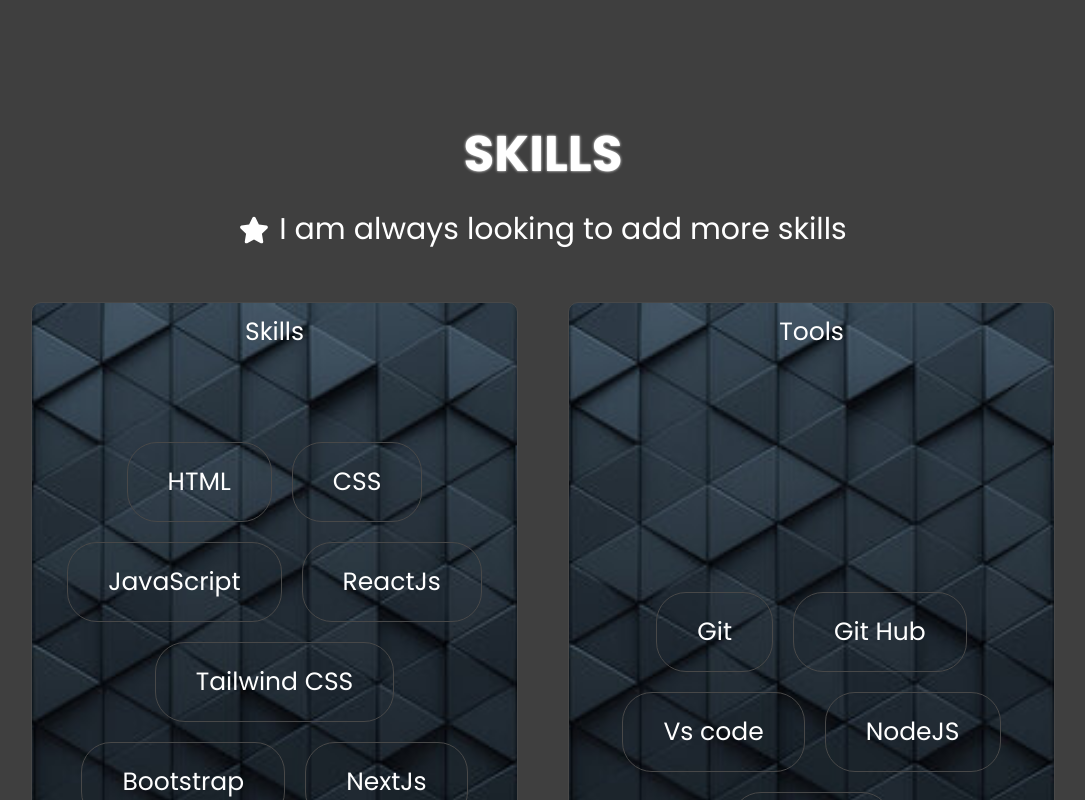
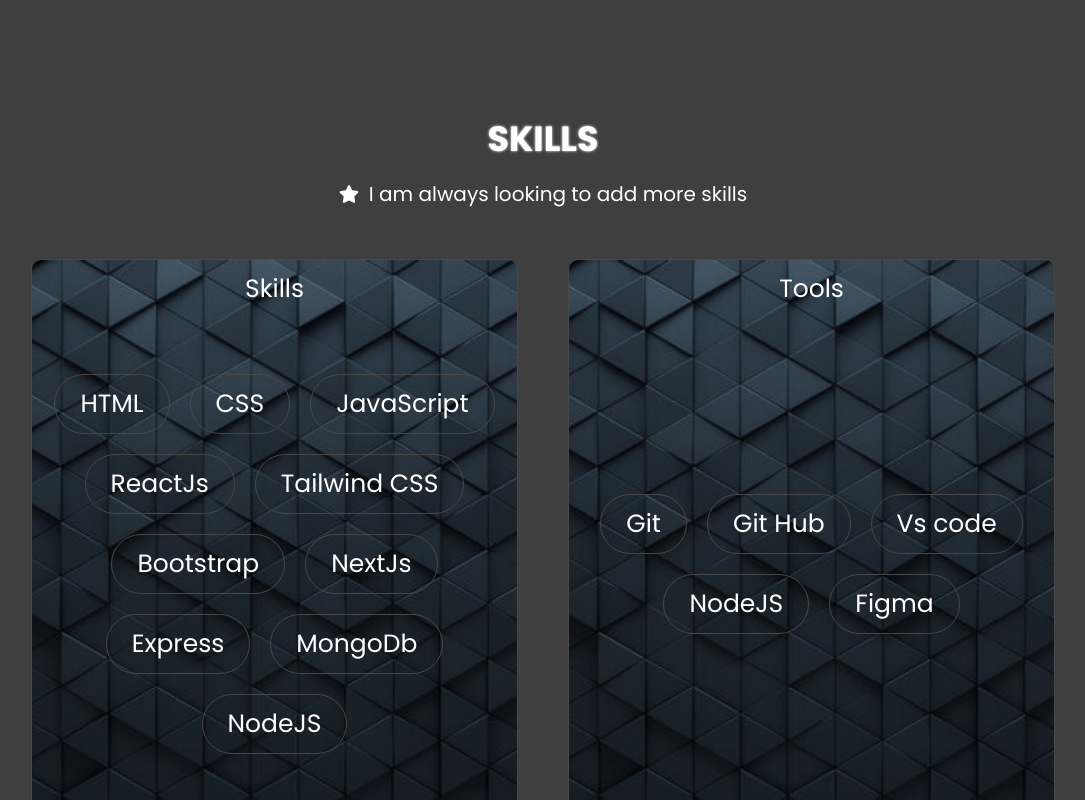
Before and after one commit to Olawale-Fakorede/Portfolio_Latest, a React (Vite) app: page / in a window 1280 px wide. Shown: the part 1780-2580 px from the top of the page, without its empty margins (97-1182 px from the left). Built offline with nearby package versions, Linux system fonts and the light colour scheme.

Commit message:
skill component done

```diff
--- a/src/Component/Skill/Skill.jsx
+++ b/src/Component/Skill/Skill.jsx
@@ -6,7 +6,7 @@
   return (
     <>
       <SkillContainer id="skill">
-        <h1 className=" text-center text-lg md:text-2xl lg:text-4xl" data-aos="flip-down">
+        <h1 className=" text-center text-lg md:text-xl lg:text-2xl" data-aos="flip-down">
           Skills
         </h1>
         <p>
@@ -51,7 +51,7 @@
   h1 {
     text-transform: uppercase;
     text-shadow: 0 0 3px var(--text-color);
-    font-size: 50px;
+    font-size: 35px;
   }
   p {
     text-align: center;
@@ -59,7 +59,7 @@
     align-items: center;
     justify-content: center;
     gap: 10px;
-    font-size: 30px
+    font-size: 20px
   }
 `;
 
@@ -83,8 +83,8 @@
   background-position: center;
   background-size: cover;
   background-repeat: no-repeat;
-  height: 800px;
-  width: 600px;
+  height: 550px;
+  width: 500px;
   border-radius: 10px;
   display: flex;
   flex-direction: column;
@@ -123,7 +123,7 @@
   span {
     cursor: pointer;
     border: 1px solid rgba(72, 72, 72, 1);
-    padding: 20px 40px;
+    padding: 10px 25px;
     border-radius: 30px;
     justify-items: center;
   }
```
